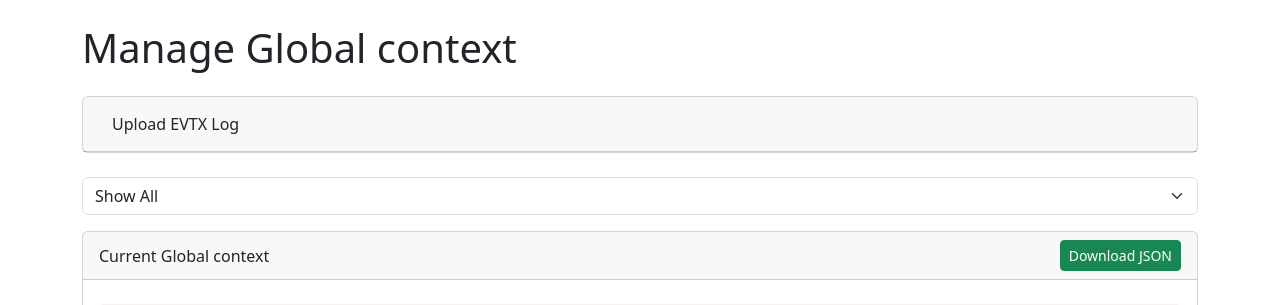
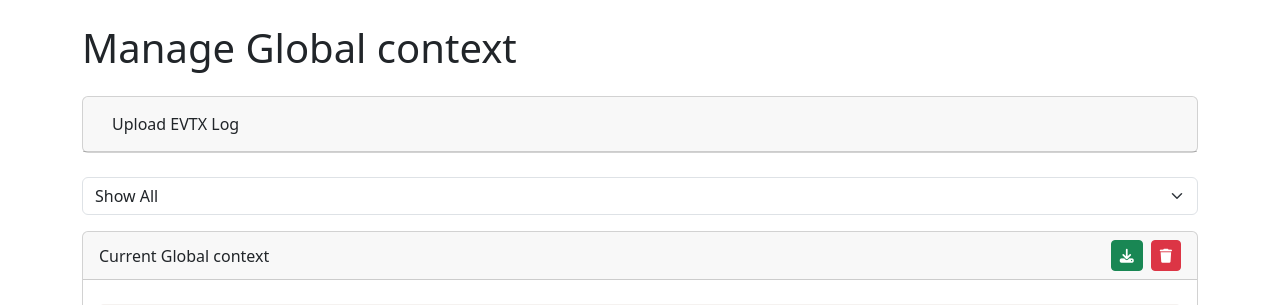
Before and after one commit to Base4Security/BUDA, a Python web app: template src/BUDA/templates/context.html in a window 1280 px wide. Shown: the part 57-362 px from the top of the page. Run offline with Jinja, Linux system fonts and the light colour scheme; the template is opened without the code that fills it: most values are stand-ins (such as "Sample title", 1, 10 or a date in 2020); some libraries are stand-ins or nearby versions.

Commit message:
Add Context delete button

```diff
--- a/src/BUDA/templates/context.html
+++ b/src/BUDA/templates/context.html
@@ -50,7 +50,14 @@
 <div class="card">
     <div class="card-header d-flex justify-content-between align-items-center">
         <span>Current Global context</span>
-        <button id="downloadContextBtn" class="btn btn-sm btn-success">Download JSON</button>
+        <div class="d-flex gap-2">
+            <button id="downloadContextBtn" class="btn btn-sm btn-success">
+                <i class="fa fa-download"></i>
+            </button>
+            <button class="btn btn-sm btn-danger" onclick="deleteContextFile()">
+                <i class="fa fa-trash"></i>
+            </button>
+        </div>
     </div>
     <div class="card-body">
         <pre id="contextData" class="json-container">{{ context_data | tojson(indent=4) }}</pre>
@@ -136,6 +143,19 @@
     a.click();
     document.body.removeChild(a);
     });
+
+    // Delete Context File
+    function deleteContextFile() {
+        if (confirm("Are you sure you want to delete the context file? This action cannot be undone!")) {
+            fetch("/context/delete", { method: "DELETE" })
+                .then(response => response.json())
+                .then(data => {
+                    alert(data.message);
+                    document.getElementById("context-container").textContent = "Context file deleted.";
+                })
+                .catch(error => console.error("Error deleting context file:", error));
+        }
+    }
 </script>
 
 <style>
--- a/src/BUDA/templates/home.html
+++ b/src/BUDA/templates/home.html
@@ -15,7 +15,7 @@
             <li id="narrative-{{ narrative.id }}" class="list-group-item d-flex justify-content-between align-items-center">
                 <div>
                     <strong>{{ narrative.id }} - {{ narrative.title[:50] }}{% if narrative.title|length > 50 %}...{% endif %}</strong> -
-                    {{ narrative.objective[:100] }}{% if narrative.objective|length > 100 %}...{% endif %}
+                    {{ narrative.objective[:45] }}{% if narrative.objective|length > 45 %}...{% endif %}
                 </div>
                 <div>
                     {% if narrative.is_running %}
```
Also changed, not shown: src/BUDA/routes/context.py (+8 -0 lines), src/BUDA/templates/settings.html (+7 -1 lines), 1 other file.
